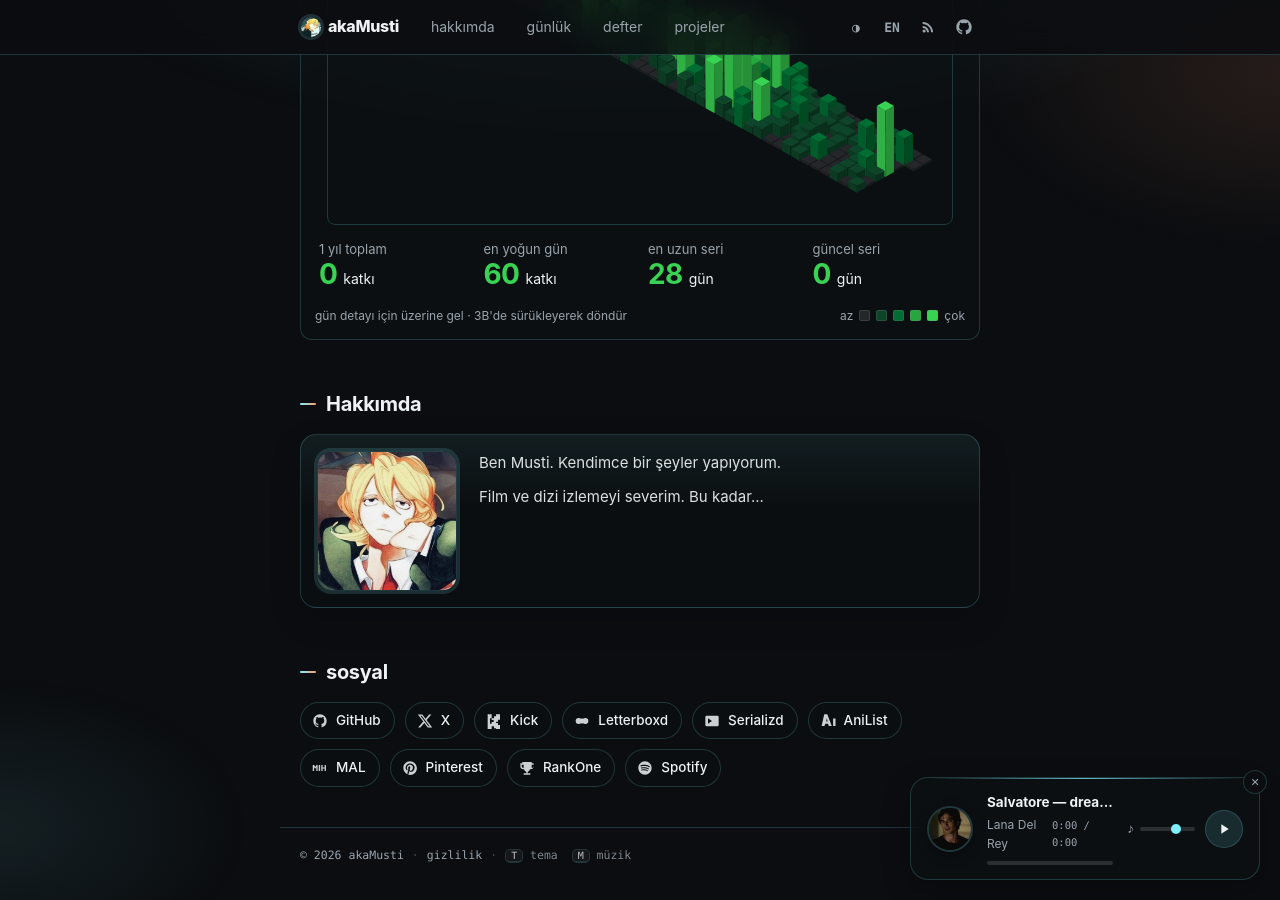
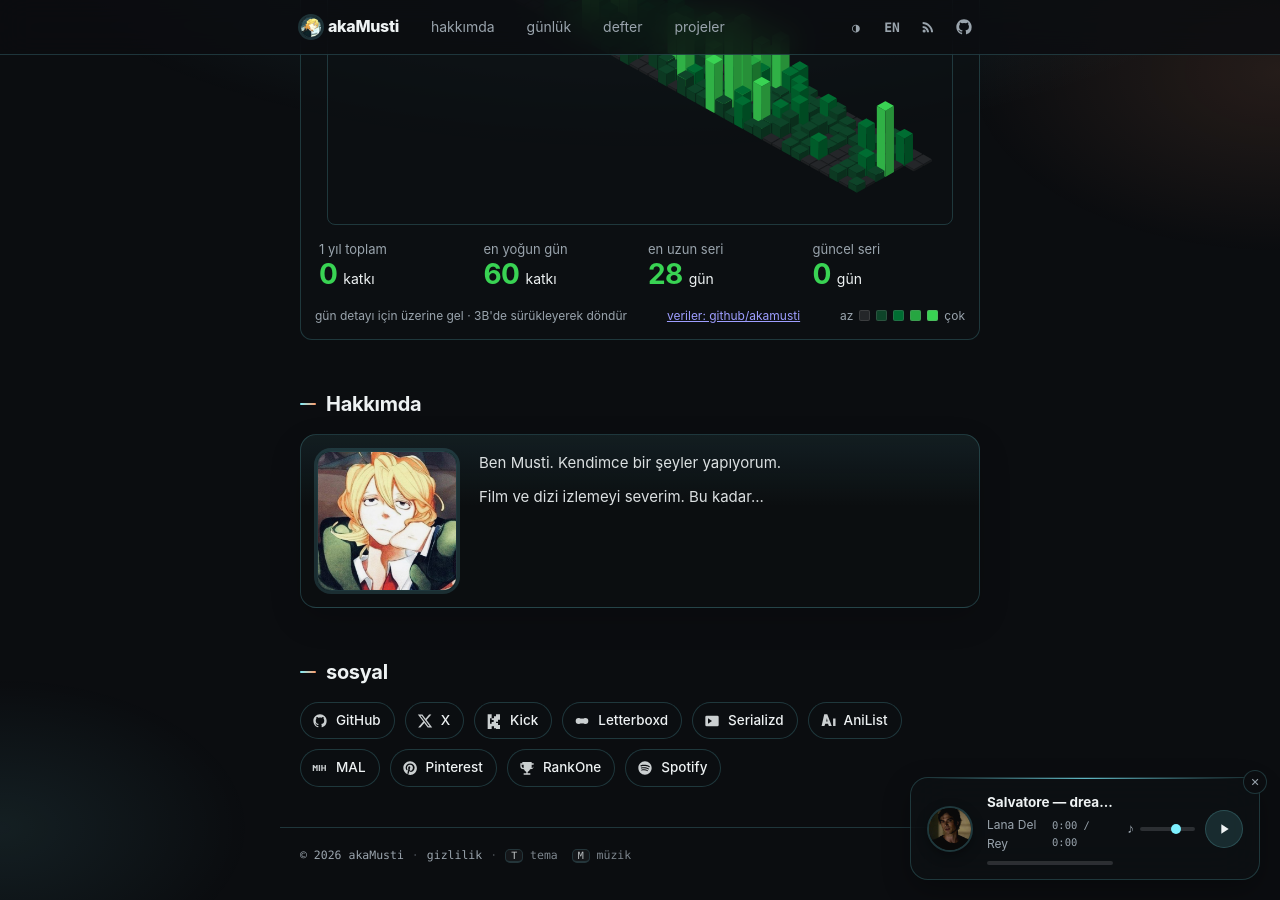
Before and after one commit to akamusti/akamusti.github.io, a Jekyll site: the page index.html, which Jekyll copies as it is, in a window 1280 px wide and 900 px high, scrolled down 1044 px. Built offline with Jekyll 4.4.1, drawn with Linux system fonts in a browser that asks for light colours; some of the changed lines change nothing that is shown.

Commit message:
Load real GitHub contributions in skyline chart
Fetch the last year of public contributions for akamusti via the
github-contributions-api proxy and render them in the skyline.
Falls back to generated demo data when the fetch fails. Adds a
data source link and its TR/EN strings.

```diff
--- a/assets/contribution-skyline.js
+++ b/assets/contribution-skyline.js
@@ -151,20 +151,45 @@
     var ctx = canvas.getContext("2d");
     if (!stage || !canvas || !ctx) return;
 
-    var end = dayMs(new Date());
-    var grid = buildGrid(generateContributions(end, 7), end, 0);
-    var stats = computeStats(grid.cells);
-    var n = grid.cells.length, weeks = grid.weeks;
+    var grid = null, stats = null, n = 0, weeks = 0;
+    var wk = new Float32Array(0), dy = new Float32Array(0), lv = new Uint8Array(0), hgt = new Float32Array(0);
+    var zs = new Float32Array(0), hover = new Float32Array(0), dim = new Float32Array(0);
+    var polys = new Float32Array(0), faces = new Uint8Array(0);
+    var order = [];
 
-    var wk = new Float32Array(n), dy = new Float32Array(n), lv = new Uint8Array(n), hgt = new Float32Array(n);
-    var zs = new Float32Array(n), hover = new Float32Array(n), dim = new Float32Array(n);
-    var polys = new Float32Array(n * 24), faces = new Uint8Array(n);
-    var order = [];
-    for (var i = 0; i < n; i++) {
-      order.push(i);
-      var c = grid.cells[i];
-      wk[i] = c.week; dy[i] = c.day; lv[i] = c.level;
-      hgt[i] = barHeight(c.count, grid.max);
+    // Veri setini değiştirir (önce demo, sonra gerçek GitHub verisi gelir).
+    function setData(data, endMs) {
+      grid = buildGrid(data, endMs, 0);
+      stats = computeStats(grid.cells);
+      n = grid.cells.length; weeks = grid.weeks;
+      wk = new Float32Array(n); dy = new Float32Array(n); lv = new Uint8Array(n); hgt = new Float32Array(n);
+      zs = new Float32Array(n); hover = new Float32Array(n); dim = new Float32Array(n);
+      polys = new Float32Array(n * 24); faces = new Uint8Array(n);
+      order = [];
+      for (var i = 0; i < n; i++) {
+        order.push(i);
+        var c = grid.cells[i];
+        wk[i] = c.week; dy[i] = c.day; lv[i] = c.level;
+        hgt[i] = barHeight(c.count, grid.max);
+      }
+      hovered = -1; pinned = -1; activeIdx = -1;
+      updateTip();
+      relayout(); kick();
+    }
+
+    // Gerçek GitHub katkıları (herkese açık veri, tokensız). Olmazsa demo veriyle devam.
+    function loadReal() {
+      var user = root.getAttribute("data-sky-user") || "akamusti";
+      fetch("https://github-contributions-api.jogruber.de/v4/" + encodeURIComponent(user) + "?y=last")
+        .then(function (res) { if (!res.ok) throw new Error("http " + res.status); return res.json(); })
+        .then(function (json) {
+          var list = json && json.contributions;
+          if (!list || !list.length) return;
+          var data = list.map(function (d) { return { date: d.date, count: +d.count || 0 }; });
+          setData(data, dayMs(data[data.length - 1].date));
+          retheme();
+        })
+        .catch(function () { /* demo verisiyle devam */ });
     }
 
     var t = 0, target = 0, entered = false;
@@ -368,7 +393,7 @@
       } catch (e) { return ds; }
     }
     function updateTip() {
-      if (activeIdx >= 0 && grid.cells[activeIdx]) {
+      if (activeIdx >= 0 && grid && grid.cells[activeIdx]) {
         var cc = grid.cells[activeIdx];
         tip.innerHTML = "<strong>" + (cc.count ? cc.count : "0") + "</strong><span> · " + fmtDay(cc.date) + "</span>";
         tip.style.opacity = "1"; tipW = tip.offsetWidth || 120;
@@ -444,7 +469,10 @@
       });
     });
 
+    var bootEnd = dayMs(new Date());
+    setData(generateContributions(bootEnd, 7), bootEnd);
     retheme(); relayout();
+    loadReal();
     var io = null;
     function enter() { if (entered) return; entered = true; if (reduced) t = target; target = view === "3d" ? 1 : 0; kick(); }
     if ("IntersectionObserver" in window) {
--- a/assets/lang.js
+++ b/assets/lang.js
@@ -58,6 +58,7 @@
     "skyline.hint": { tr: "gün detayı için üzerine gel · 3B'de sürükleyerek döndür", en: "hover a day for details · drag to orbit in 3D" },
     "skyline.less": { tr: "az", en: "less" },
     "skyline.more": { tr: "çok", en: "more" },
+    "skyline.source": { tr: "veriler: github/akamusti", en: "data: github/akamusti" },
     "home.all": { tr: "tüm projeler →", en: "all projects →" },
     "home.bio": { tr: "Ur Virtual Puppyboy :3", en: "Ur Virtual Puppyboy :3" },
     "home.meta_langs": { tr: "tr / en", en: "tr / en" },
--- a/index.html
+++ b/index.html
@@ -123,7 +123,7 @@
 
   <section class="reveal">
     <h2 data-i18n="sec.skyline">hareket</h2>
-    <div class="skyline" data-skyline>
+    <div class="skyline" data-skyline data-sky-user="akamusti">
       <div class="skyline-head">
         <h3><strong data-sky-total data-sky-accent>0</strong> <span data-i18n="skyline.title">katkı — son bir yıl</span></h3>
         <div class="skyline-toggle" role="group" aria-label="görünüm">
@@ -145,6 +145,7 @@
       </div>
       <div class="skyline-foot">
         <span data-i18n="skyline.hint">gün detayı için üzerine gel · 3B'de sürükleyerek döndür</span>
+        <a href="https://github.com/akamusti" target="_blank" rel="noopener" data-i18n="skyline.source">veriler: github/akamusti</a>
         <div class="skyline-legend"><span data-i18n="skyline.less">az</span><button type="button" data-sky-sw="0" aria-label="seviye 0"></button><button type="button" data-sky-sw="1" aria-label="seviye 1"></button><button type="button" data-sky-sw="2" aria-label="seviye 2"></button><button type="button" data-sky-sw="3" aria-label="seviye 3"></button><button type="button" data-sky-sw="4" aria-label="seviye 4"></button><span data-i18n="skyline.more">çok</span></div>
       </div>
     </div>
```
